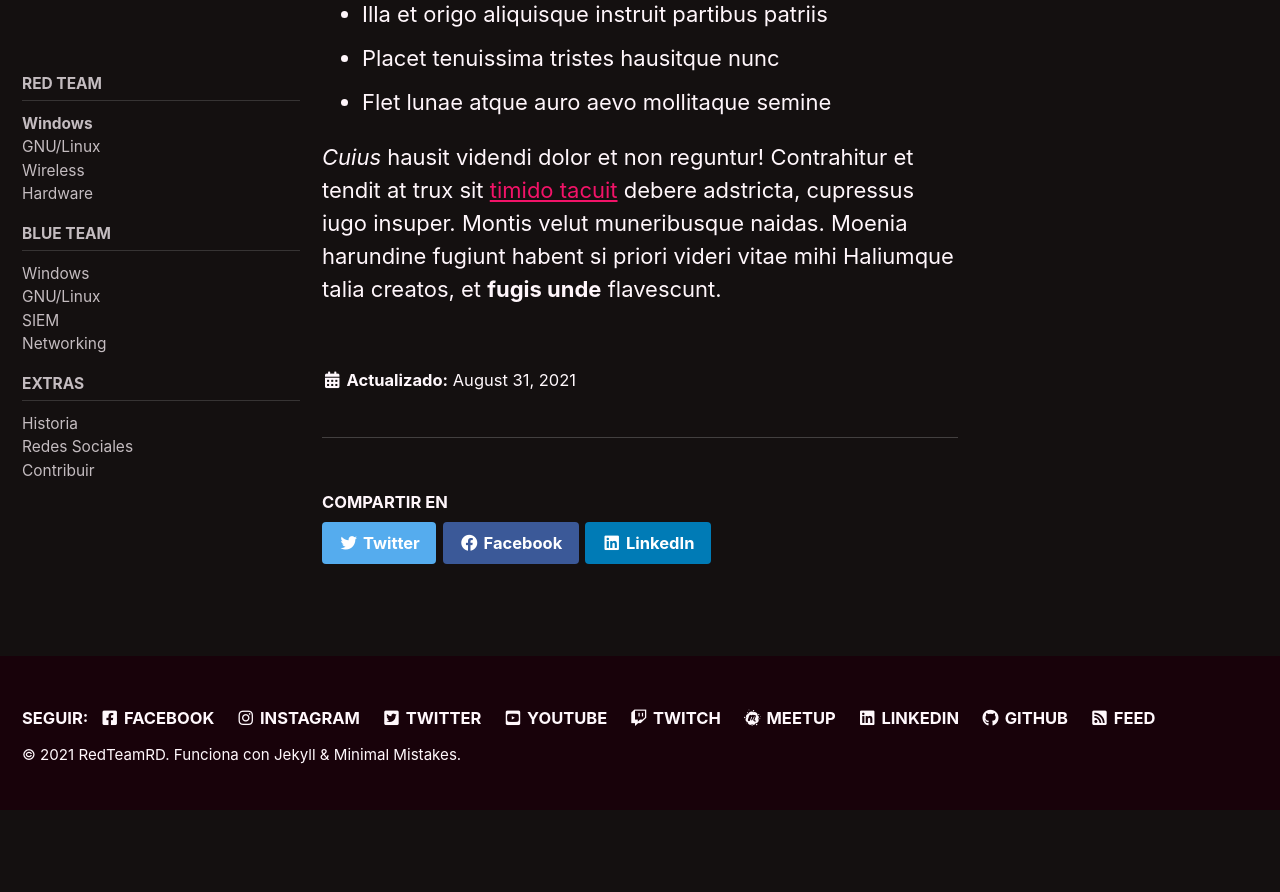
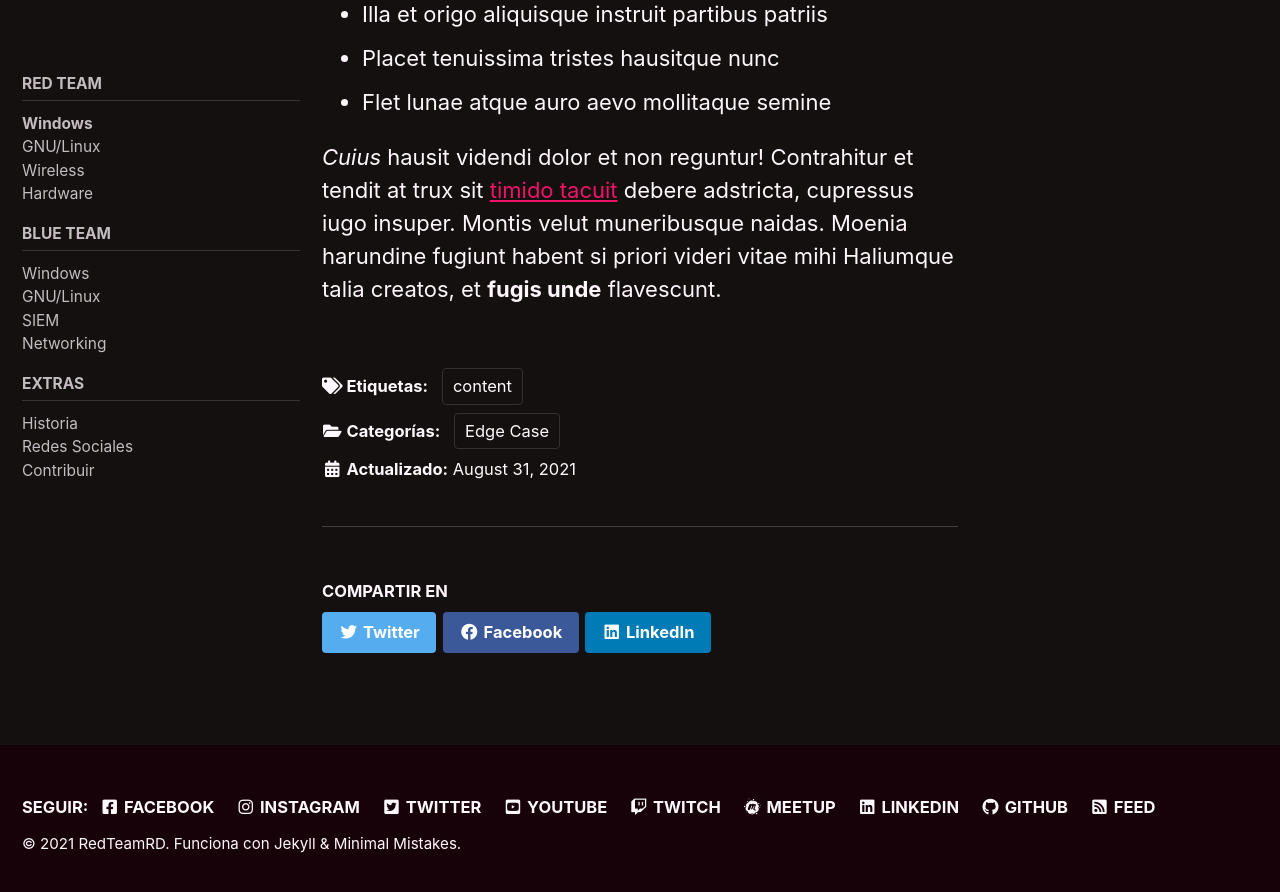
Before and after one commit to redteamrd/RedTeamRD.github.io, a Jekyll site: the page built from _docs/01-Windows.md, in a window 1280 px wide and 900 px high, scrolled down 1787 px. Shown: the top 892 px of the window. Built offline with Jekyll 4.4.1, drawn with Linux system fonts in a browser that asks for light colours; cached includes are drawn as plain includes; before the commit the page ends 2597 px from its top, so only the background shows below that.

Commit message:
Update 01-Windows.md

```diff
--- a/_docs/01-Windows.md
+++ b/_docs/01-Windows.md
@@ -4,6 +4,10 @@ permalink: /docs/Windows/
 excerpt: "Windows"
 last_modified_at: 2021-08-31T08:48:05-04:00
 toc: true
+categories:
+  - Edge Case
+tags:
+  - content
 ---
 
 # Hic poterat iubet
```
